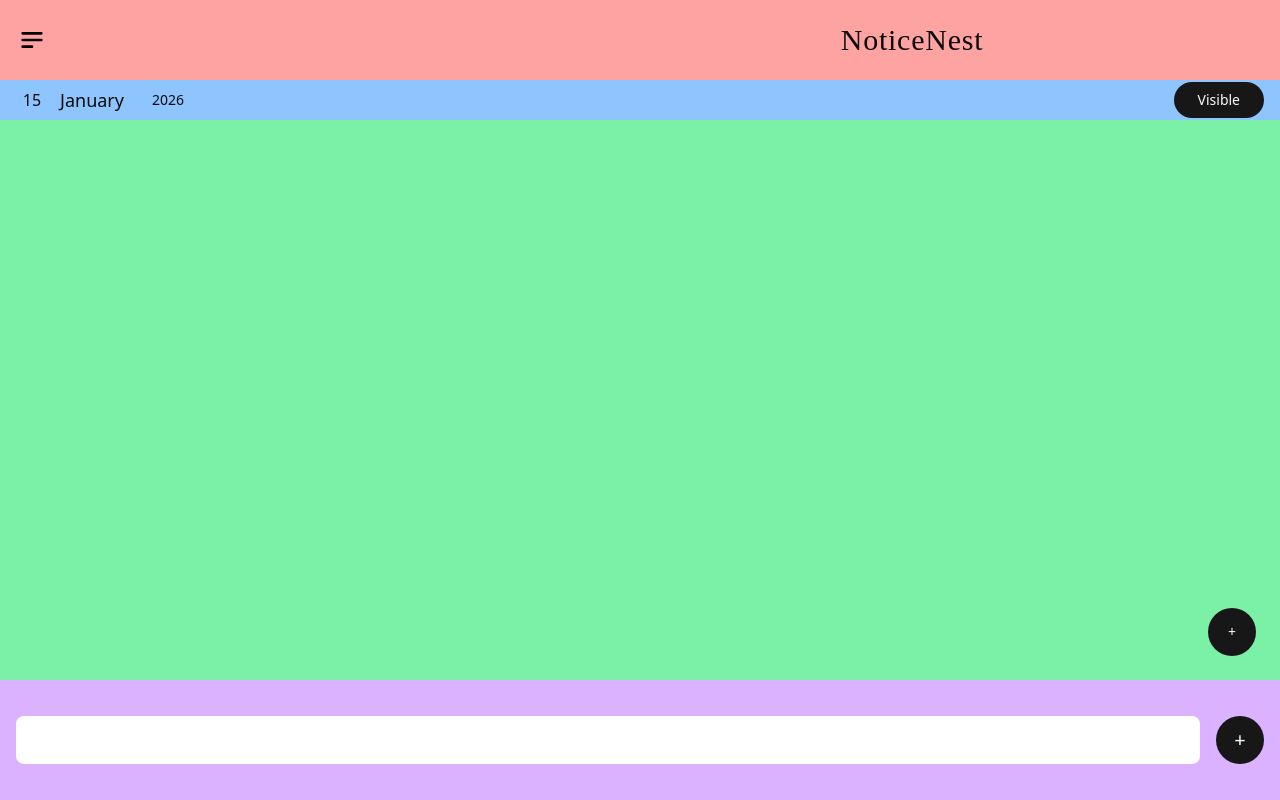
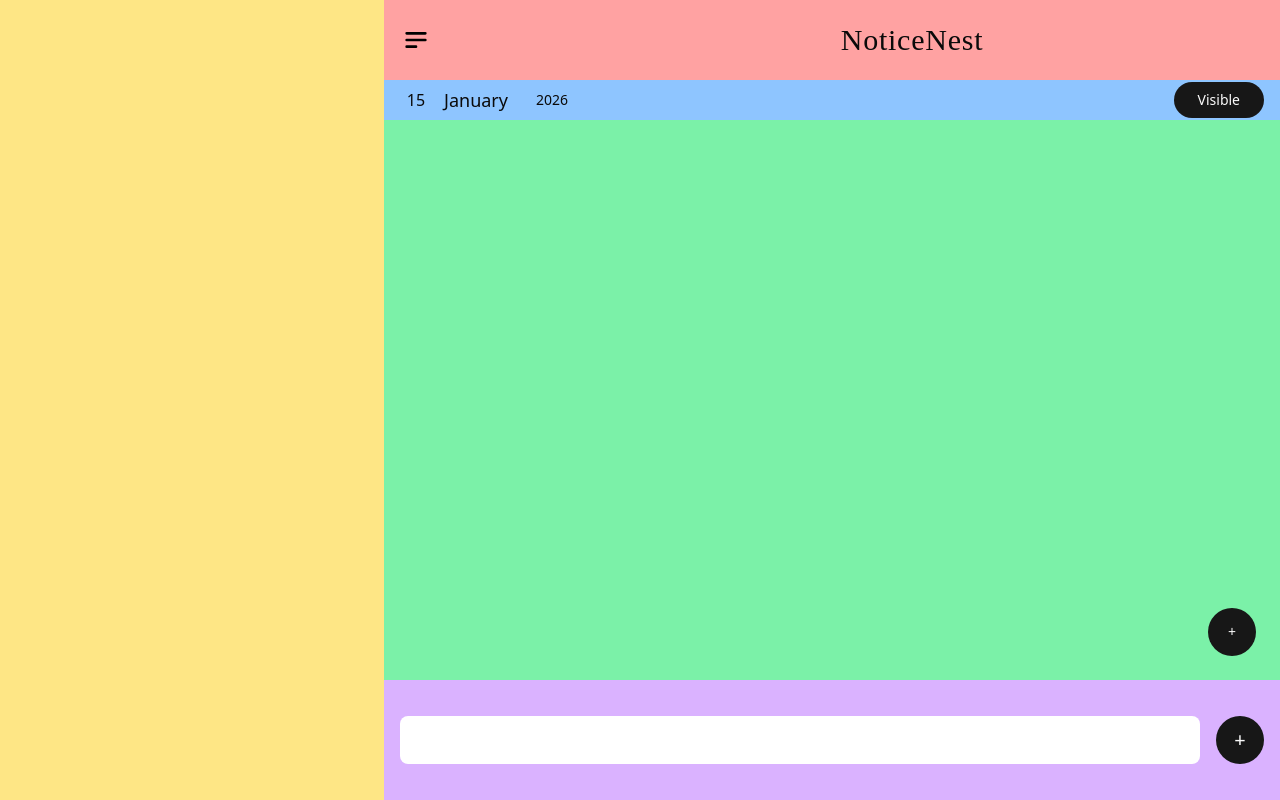
Before and after one commit to daddy-ash25/NoticeNest, a React (Vite) app in the folder frontend/: page / in a window 1280 px wide. Built offline with nearby package versions, Linux system fonts and the light colour scheme; a web font is replaced by a local one.

Commit message:
the home secreen skeliton or base is nearly done, can start working on actual stuff now

```diff
--- a/frontend/src/pages/Home.tsx
+++ b/frontend/src/pages/Home.tsx
@@ -1,32 +1,50 @@
 import { Button } from "@/components/ui/button";
-import { Card } from "@/components/ui/card";
+// import { Card } from "@/components/ui/card";
 import MenueIcon from "@/assets/icons/NoticeNest-MenueButton.svg"
 import { useState } from "react";
+import { useEffect } from "react";
 
 
 const Home = () => {
 
 
+  const isDesktop = window.innerWidth >= 1024;
   const [isFilterOpen, setIsFilterOpen] = useState(false);
   const [isMenuOpen, setIsMenuOpen] = useState(false);
+  useEffect(() => {
+    if (window.innerWidth >= 1024) {
+      setIsMenuOpen(true);
+    }
+  }, []);
 
 
   return (
-    <div className="relative min-h-screen overflow-hidden">
+    <div className="relative min-h-screen flex overflow-hidden">
       {/* ─────────────── SIDE DRAWER ─────────────── */}
       <div
         className={`
-          fixed top-0 left-0 h-screen
-          bg-amber-200
-          transition-transform duration-300 ease-in-out
-          w-[70vw] md:w-[70vw] lg:w-[40vw]
-          ${isMenuOpen ? "translate-x-0" : "-translate-x-full"}
-          z-40
-        `}
+    bg-amber-200 h-screen
+    transition-all duration-300 ease-in-out
+    fixed lg:static top-0 left-0 z-40
+    ${isDesktop && isMenuOpen ? "lg:w-[30vw]" : ""}
+    ${!isDesktop && isMenuOpen ? "w-[70vw]" : ""}
+    ${!isMenuOpen ? "w-0" : ""}
+    overflow-hidden
+  `}
       >
-        {/* Empty drawer for now */}
+        {/* Empty drawer */}
       </div>
-      <div className="min-h-screen w-full flex flex-col">
+
+
+      <div
+        className={`
+    flex flex-col min-h-screen
+    transition-all duration-300 ease-in-out
+    ${isDesktop && isMenuOpen ? "lg:w-[70vw]" : "w-full"}
+    ${!isDesktop && isMenuOpen ? "translate-x-[70vw]" : "translate-x-0"}
+  `}
+      >
+
 
         {/* ───────────────── TOP BAR (10vh) ───────────────── */}
         <div className="h-[10vh] w-full bg-red-300 flex items-center px-4 justify-between">
```
